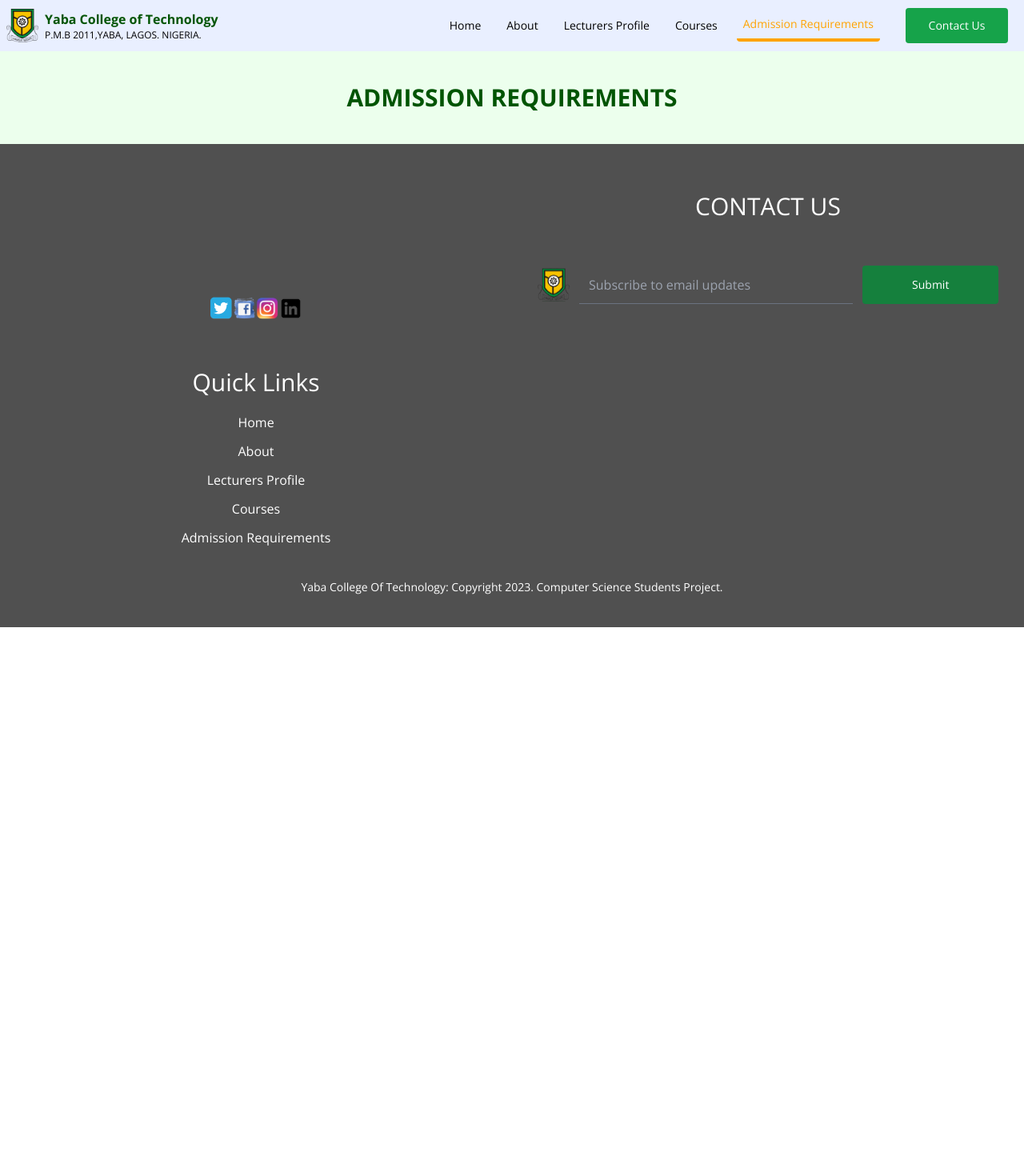
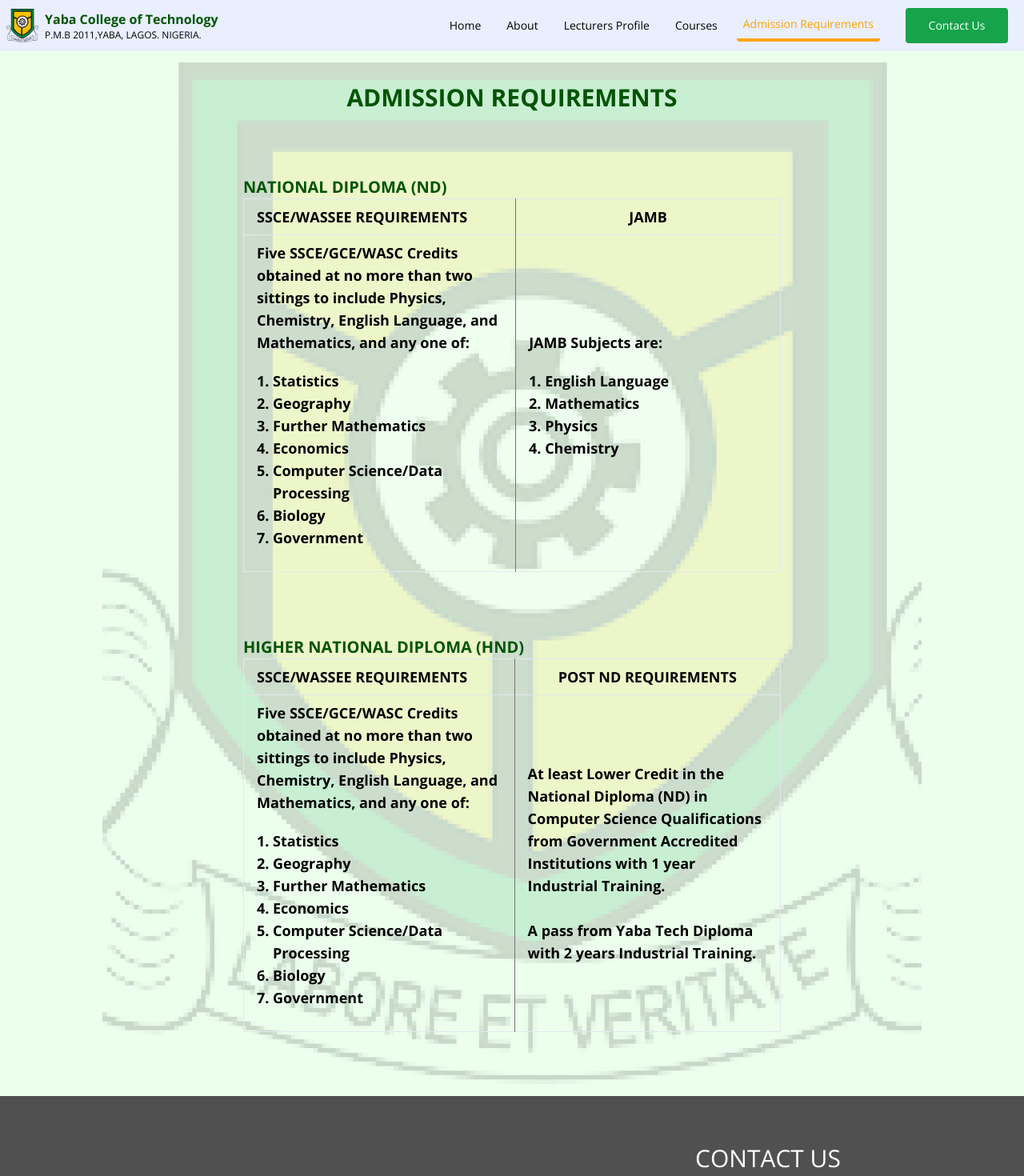
Before and after one commit to codermuyi/yabatech-sot-project, a React (Vite) app: page /admission-requirements in a window 1280 px wide. Shown: the top 1470 px of the page at 80% size. Before the commit the page ends 800 px from the top, so only its background shows below. Built offline with nearby package versions, Linux system fonts and the light colour scheme.

Commit message:
feat: styled Admission Requirements page

```diff
--- a/src/components/CourseTable.jsx
+++ b/src/components/CourseTable.jsx
@@ -39,8 +39,8 @@
       </thead>
       <tbody>
         {data.map((item, key) => (
-          <tr key={key} className="border dark:border-neutral-500">
-            <td className="whitespace-nowrap px-4 py-2 font-medium  border-r border-neutral-500">
+          <tr key={key} className="border dark:border-neutral-500 font-bold">
+            <td className="whitespace-nowrap px-4 py-2 border-r border-neutral-500">
               {item.code}
             </td>
             <td className="whitespace-nowrap px-4 py-2  border-r border-neutral-500">
@@ -86,8 +86,8 @@
       </thead>
       <tbody>
         {data.map((item, key) => (
-          <tr key={key} className="border dark:border-neutral-500">
-            <td className="whitespace-nowrap px-4 py-2 font-medium  border-r border-neutral-500">
+          <tr key={key} className="border dark:border-neutral-500 font-bold">
+            <td className="whitespace-nowrap px-4 py-2 border-r border-neutral-500">
               {item.code}
             </td>
             <td className="whitespace-nowrap px-4 py-2  border-r border-neutral-500">
--- a/src/components/Root.jsx
+++ b/src/components/Root.jsx
@@ -1,6 +1,7 @@
 import { Outlet } from "react-router-dom"
 import Navigation from "./Navigation"
 import Footer from './Footer'
+import ScrollToTop from "./ScrollToTop"
 
 const Root = () => {
   return (
@@ -8,6 +9,7 @@
       <Navigation />
       <Outlet />
       <Footer />
+      <ScrollToTop />
     </>
   )
 }
--- /dev/null
+++ b/src/components/ScrollToTop.jsx
@@ -0,0 +1,16 @@
+import { useEffect } from "react";
+import { useLocation } from "react-router-dom";
+
+export default function ScrollToTop() {
+  const { pathname } = useLocation();
+
+  useEffect(() => {
+    document.documentElement.scrollTo({
+      top: 0,
+      left: 0,
+      behavior: "instant",
+    });
+  }, [pathname]);
+
+  return null;
+}
--- a/src/pages/AdmissionRequirements.jsx
+++ b/src/pages/AdmissionRequirements.jsx
@@ -1,10 +1,102 @@
-
 const AdmissionRequirements = () => {
   return (
-    <main className="bg-secondary p-10">
-      <h1 className='text-center text-primary font-bold text-2xl md:text-3xl'>ADMISSION REQUIREMENTS</h1>
-      <div>
-
+    <main className="bg-secondary p-10 bg-[url(/logo-bg.png)] bg-[size:80%] bg-[position:center] bg-no-repeat">
+      <h1 className="text-center text-primary font-bold text-2xl md:text-3xl mb-10">
+        ADMISSION REQUIREMENTS
+      </h1>
+      <div className="py-10 max-w-2xl mx-auto">
+        <h2 className="text-primary font-bold lg:text-xl">NATIONAL DIPLOMA (ND)</h2>
+        <table className="min-w-full text-left text-sm lg:text-lg font-light">
+          <thead className="border font-medium dark:border-neutral-500">
+            <tr>
+              <th
+                scope="col"
+                className="px-4 py-2 border-r border-neutral-500 w-44"
+              >
+                SSCE/WASSEE REQUIREMENTS
+              </th>
+              <th scope="col" className="px-4 py-2 w-36 text-center">
+                JAMB
+              </th>
+            </tr>
+          </thead>
+          <tbody>
+            <tr className="border dark:border-neutral-500">
+              <td className="px-4 py-2 font-bold border-r border-neutral-500">
+                <p>
+                  Five SSCE/GCE/WASC Credits obtained at no more than two
+                  sittings to include Physics, Chemistry, English Language, and
+                  Mathematics, and any one of:
+                </p>
+                <ol className="list-decimal ml-5 my-5">
+                  <li>Statistics</li>
+                  <li>Geography</li>
+                  <li>Further Mathematics</li>
+                  <li>Economics</li>
+                  <li>Computer Science/Data Processing</li>
+                  <li>Biology</li>
+                  <li>Government</li>
+                </ol>
+              </td>
+              <td className="px-4 py-2 font-bold">
+                <p>JAMB Subjects are:</p>
+                <ol className="list-decimal ml-5 my-5">
+                  <li>English Language</li>
+                  <li>Mathematics</li>
+                  <li>Physics</li>
+                  <li>Chemistry</li>
+                </ol>
+              </td>
+            </tr>
+          </tbody>
+        </table>
+      </div>
+      <div className="py-10 max-w-2xl mx-auto">
+        <h2 className="text-primary font-bold lg:text-xl">HIGHER NATIONAL DIPLOMA (HND)</h2>
+        <table className="min-w-full text-left text-sm lg:text-lg font-light">
+          <thead className="border font-medium dark:border-neutral-500">
+            <tr>
+              <th
+                scope="col"
+                className="px-4 py-2 border-r border-neutral-500 w-44"
+              >
+                SSCE/WASSEE REQUIREMENTS
+              </th>
+              <th scope="col" className="px-4 py-2 w-36 text-center">
+                POST ND REQUIREMENTS
+              </th>
+            </tr>
+          </thead>
+          <tbody>
+            <tr className="border dark:border-neutral-500">
+              <td className="px-4 py-2 font-bold border-r border-neutral-500">
+                <p>
+                  Five SSCE/GCE/WASC Credits obtained at no more than two
+                  sittings to include Physics, Chemistry, English Language, and
+                  Mathematics, and any one of:
+                </p>
+                <ol className="list-decimal ml-5 my-5">
+                  <li>Statistics</li>
+                  <li>Geography</li>
+                  <li>Further Mathematics</li>
+                  <li>Economics</li>
+                  <li>Computer Science/Data Processing</li>
+                  <li>Biology</li>
+                  <li>Government</li>
+                </ol>
+              </td>
+              <td className="px-4 py-2 font-bold">
+                <p>
+                  At least Lower Credit in the National Diploma (ND) in Computer
+                  Science Qualifications from Government Accredited Institutions
+                  with 1 year Industrial Training.
+                </p>
+                <br />
+                <p>A pass from Yaba Tech Diploma with 2 years Industrial Training.</p>
+              </td>
+            </tr>
+          </tbody>
+        </table>
       </div>
     </main>
   )
```
